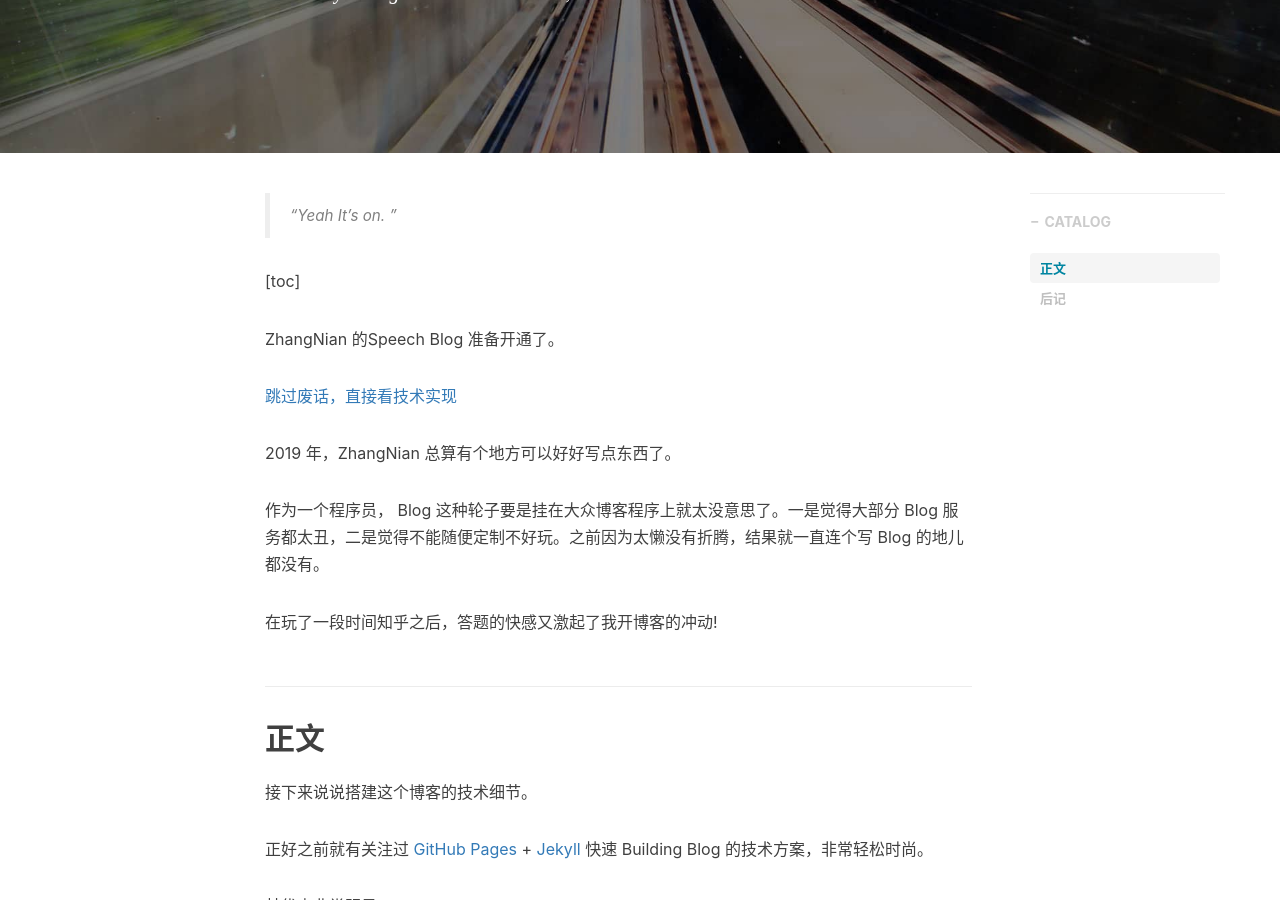
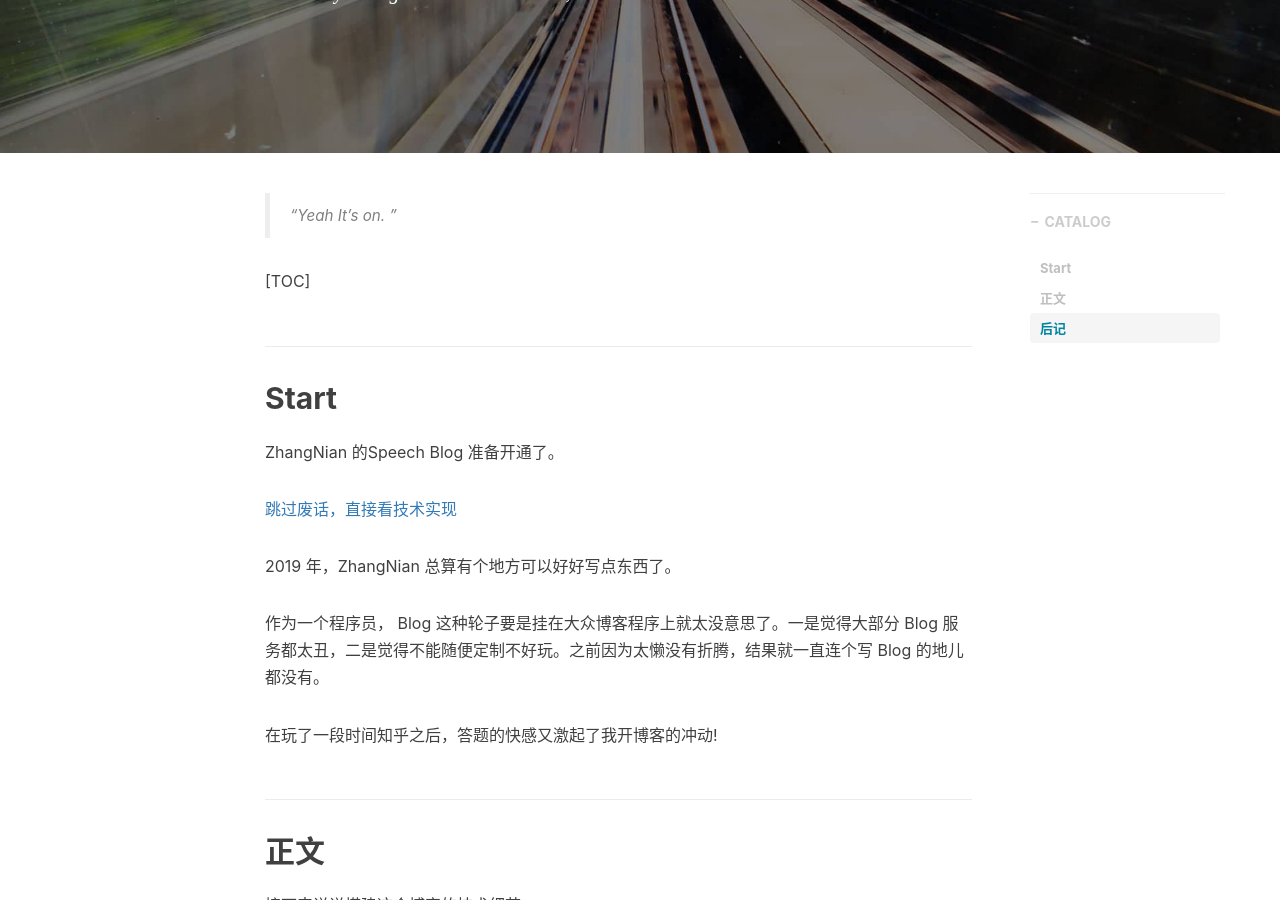
Before and after one commit to Zhang-Nian/Speech, a Jekyll site: the page built from _posts/2019-11-05-hello_speech.markdown, in a window 1280 px wide and 900 px high, scrolled down 370 px. Built offline with Jekyll 4.4.1, drawn with Linux system fonts in a browser that asks for light colours; nearby versions of some CDN libraries; comment, search, counter and statistics services are not loaded.

Commit message:
add menu

```diff
--- a/_posts/2019-11-05-hello_speech.markdown
+++ b/_posts/2019-11-05-hello_speech.markdown
@@ -13,7 +13,9 @@ tags:
 
 > “Yeah It's on. ”
 
-[toc]
+[TOC]
+
+## Start
 
 ZhangNian 的Speech Blog 准备开通了。
 
```
